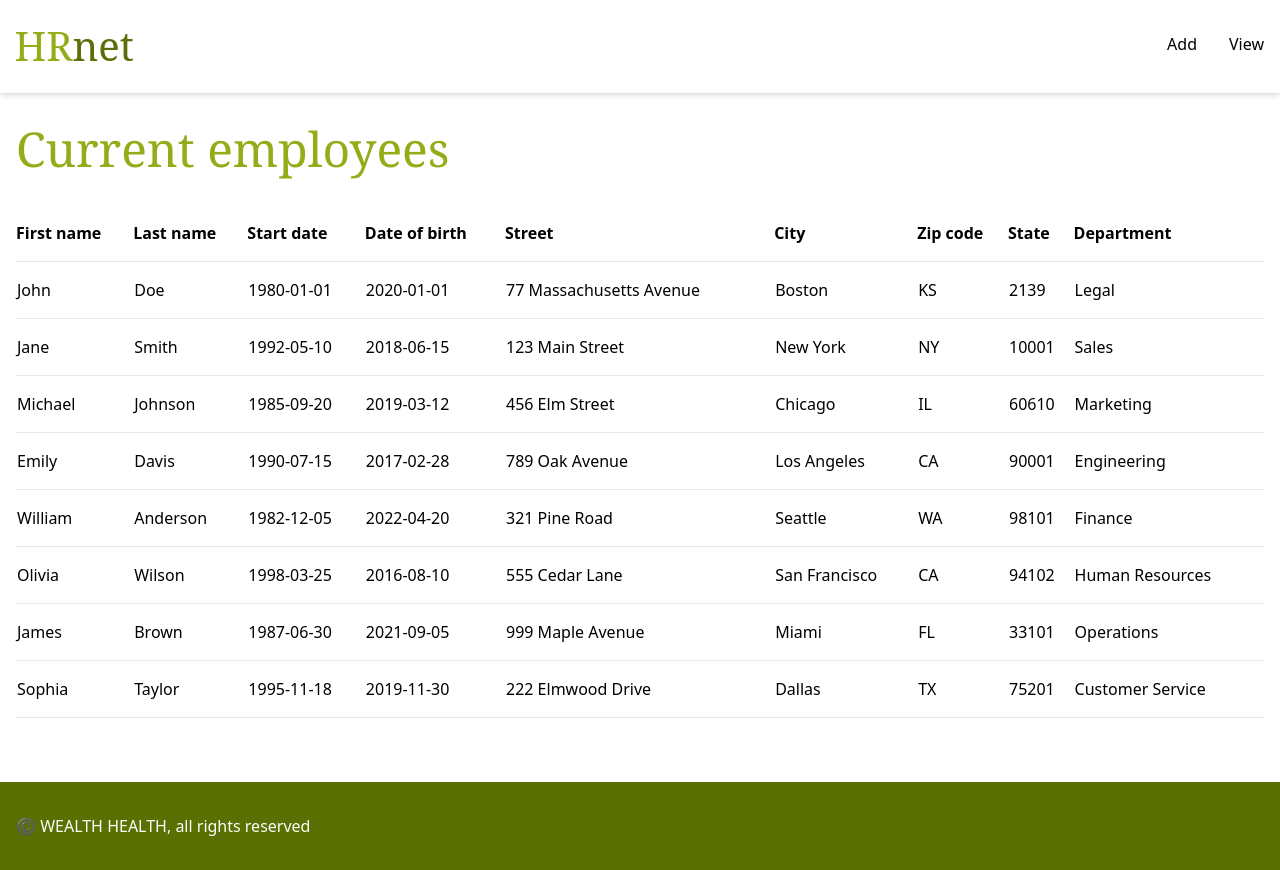
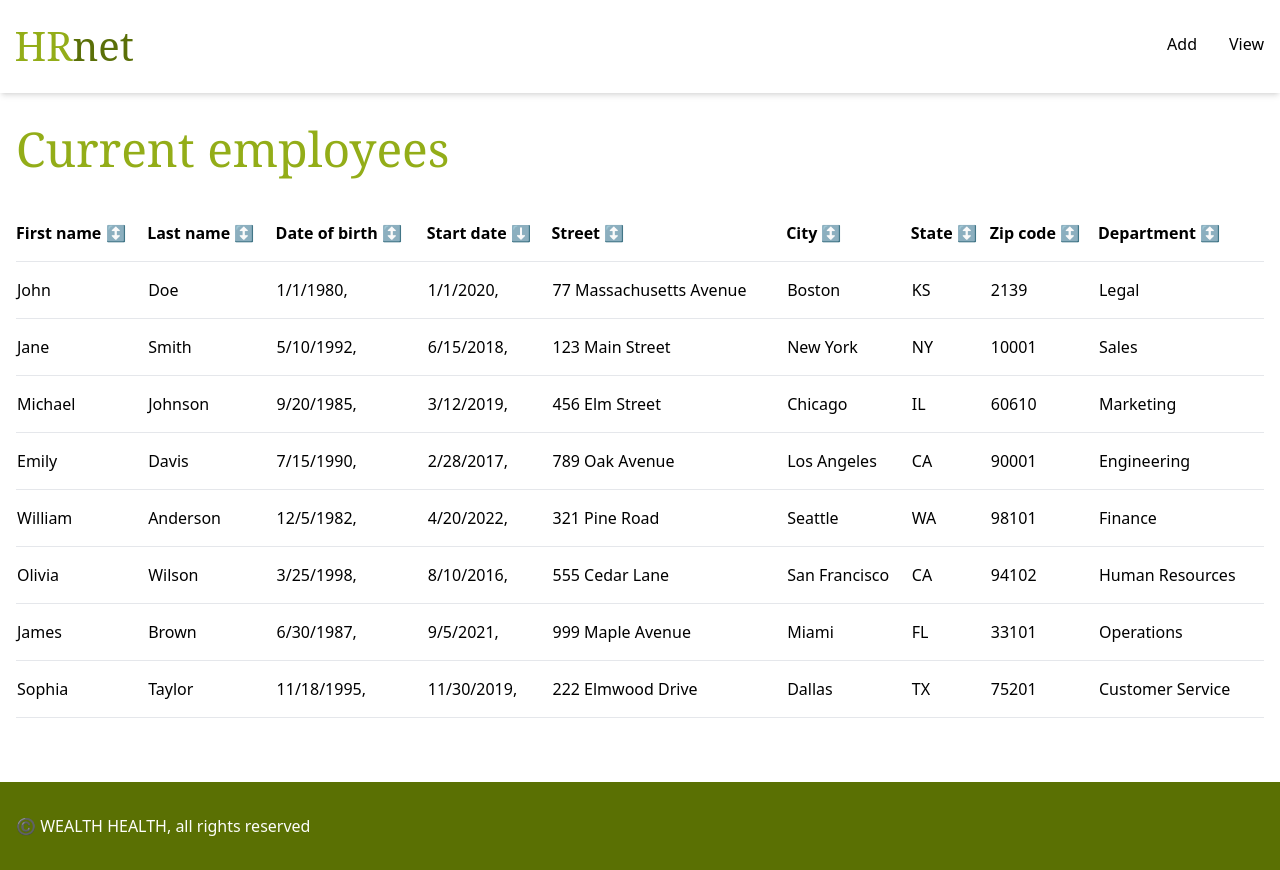
Before and after one commit to jeromeabel/oc-p14-hrnet, a React (Vite) app: page /view in a window 1280 px wide. Built offline with nearby package versions, Linux system fonts and the light colour scheme.

Commit message:
Sort table with buttons and arrows. Also, some improvements of input types in Table, with Date.

```diff
--- a/src/components/TableData/T_HeadColumn.tsx
+++ /dev/null
@@ -1,9 +0,0 @@
-type ColumnProps = {
-  label: string;
-};
-
-const T_HeadColumn = ({ label }: ColumnProps) => {
-  return <th className="px-0 py-4">{label}</th>;
-};
-
-export default T_HeadColumn;
--- a/src/components/TableData/TableData.tsx
+++ b/src/components/TableData/TableData.tsx
@@ -1,4 +1,4 @@
-import T_HeadColumn from './T_HeadColumn';
+import { useState } from 'react';
 
 type ItemValue = number | string | Date | boolean;
 
@@ -17,21 +17,56 @@ const TableData = <
   data,
   headers,
 }: TableDataProps<TItem, THeader>) => {
+  const [filteredData, setFilteredData] = useState([...data]);
+  const [sortKey, setSortKey] = useState('startDate');
+  const [sortOrder, setSortOrder] = useState('desc');
+
+  const onSort = (key: string) => {
+    const order = key === sortKey && sortOrder === 'asc' ? 'desc' : 'asc';
+    setSortKey(key);
+    setSortOrder(order);
+    sortData(key, order);
+  };
+
+  const sortData = (key: string, order: string) => {
+    const newData = [...filteredData].sort((a, b) => {
+      return a[key] < b[key] ? 1 : -1; // desc order
+    });
+    if (order === 'asc') newData.reverse();
+    setFilteredData(newData);
+  };
+
   return (
     <div className="my-8">
       <table className="w-full my-8">
         <thead className="border-b">
           <tr>
             {headers.map((col, index) => (
-              <T_HeadColumn key={index} label={col.label} />
+              <th key={index} className="px-0 py-4 ">
+                <button
+                  className="hover:bg-green-300 hover:cursor-pointer"
+                  onClick={() => onSort(col.key)}
+                >
+                  {col.label}
+                  {sortKey === col.key && sortOrder === 'asc' && ' ⬆️'}
+                  {sortKey === col.key && sortOrder === 'desc' && ' ⬇️'}
+                  {!(sortKey === col.key && sortOrder === 'asc') &&
+                    !(sortKey === col.key && sortOrder === 'desc') &&
+                    ' ↕️'}
+                </button>
+              </th>
             ))}
           </tr>
         </thead>
         <tbody>
-          {data.map((item, index) => (
+          {filteredData.map((item, index) => (
             <tr key={index}>
               {Object.keys(item).map((key) => (
-                <td key={key}>{String(item[key])}</td>
+                <td key={key}>
+                  {typeof item[key] !== 'object' || !(item[key] instanceof Date)
+                    ? String(item[key])
+                    : item[key].toLocaleString().split(' ')[0]}
+                </td>
               ))}
             </tr>
           ))}
--- a/src/data/mockData.ts
+++ b/src/data/mockData.ts
@@ -12,7 +12,7 @@ export type ItemType = {
   department: string;
 };
 
-// type ItemType = {
+// export type ItemType = {
 //   firstName: string;
 //   lastName: string;
 //   dateOfBirth: Date;
@@ -32,12 +32,12 @@ export type HeaderType = {
 export const mockDataHeaders: HeaderType[] = [
   { key: 'firstName', label: 'First name' },
   { key: 'lastName', label: 'Last name' },
+  { key: 'dateOfBirth', label: 'Date of birth' },
   { key: 'startDate', label: 'Start date' },
-  { key: 'dateOfBirth', label: 'Date of birth' },
   { key: 'street', label: 'Street' },
   { key: 'city', label: 'City' },
+  { key: 'state', label: 'State' },
   { key: 'zipCode', label: 'Zip code' },
-  { key: 'state', label: 'State' },
   { key: 'department', label: 'Department' },
 ];
 
@@ -84,7 +84,7 @@ export const mockData: ItemType[] = [
     city: 'Los Angeles',
     state: 'CA',
     zipCode: '90001',
-    department: 'Engineering',
+    department: 'Marketing',
   },
   {
     firstName: 'William',
@@ -95,7 +95,7 @@ export const mockData: ItemType[] = [
     city: 'Seattle',
     state: 'WA',
     zipCode: '98101',
-    department: 'Finance',
+    department: 'Sales',
   },
   {
     firstName: 'Olivia',
@@ -117,7 +117,7 @@ export const mockData: ItemType[] = [
     city: 'Miami',
     state: 'FL',
     zipCode: '33101',
-    department: 'Operations',
+    department: 'Engineering',
   },
   {
     firstName: 'Sophia',
@@ -128,6 +128,6 @@ export const mockData: ItemType[] = [
     city: 'Dallas',
     state: 'TX',
     zipCode: '75201',
-    department: 'Customer Service',
+    department: 'Engineering',
   },
 ];
--- a/src/data/mockData1.ts
+++ b/src/data/mockData1.ts
@@ -1,4 +1,23 @@
 import { AddFormType } from '../types/types';
+
+export type HeaderType = {
+  key: keyof AddFormType;
+  label: string;
+};
+
+export type ItemType = AddFormType;
+
+export const mockDataHeaders: HeaderType[] = [
+  { key: 'firstName', label: 'First name' },
+  { key: 'lastName', label: 'Last name' },
+  { key: 'dateOfBirth', label: 'Date of birth' },
+  { key: 'startDate', label: 'Start date' },
+  { key: 'street', label: 'Street' },
+  { key: 'city', label: 'City' },
+  { key: 'state', label: 'State' },
+  { key: 'zipCode', label: 'Zip code' },
+  { key: 'department', label: 'Department' },
+];
 
 export const mockData: AddFormType[] = [
   {
--- a/src/pages/View.tsx
+++ b/src/pages/View.tsx
@@ -4,7 +4,7 @@ import {
   mockData,
   mockDataHeaders,
   HeaderType,
-} from '../data/mockData';
+} from '../data/mockData1';
 
 const View = () => {
   return (
```
